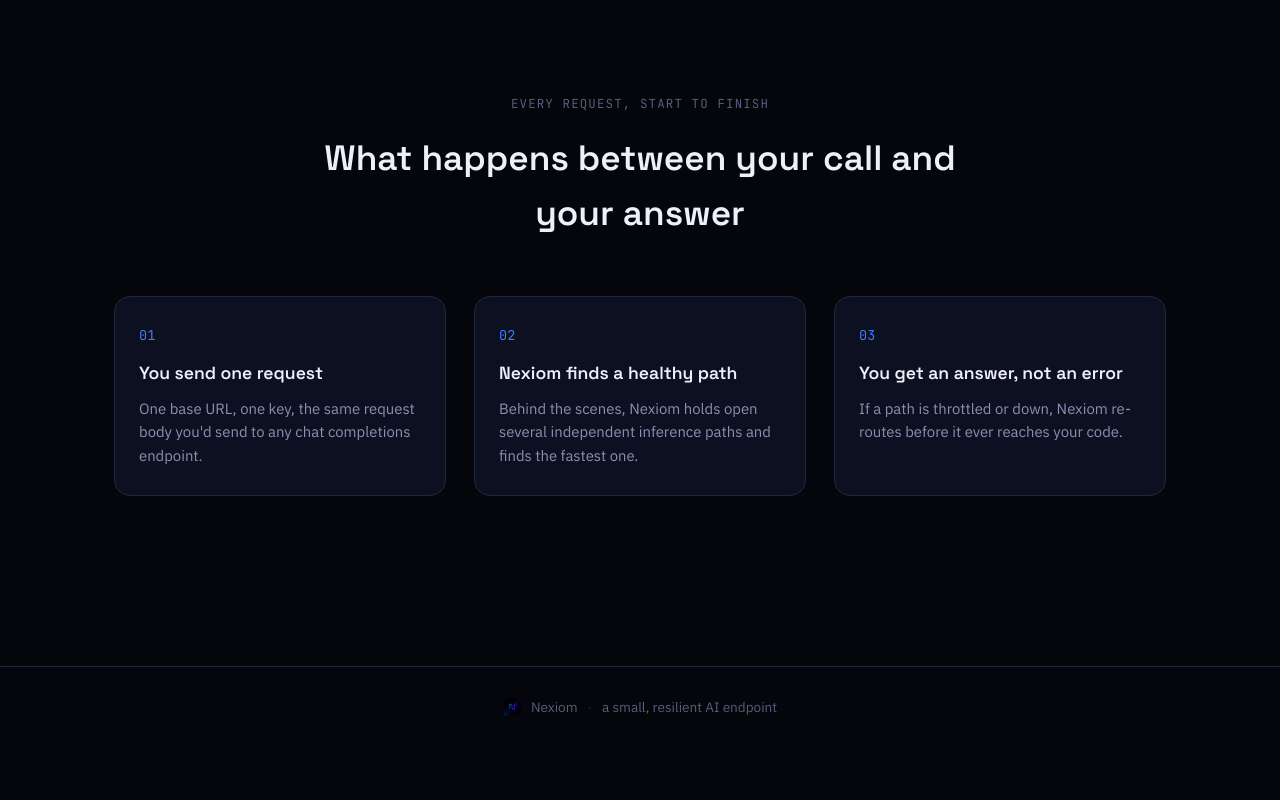
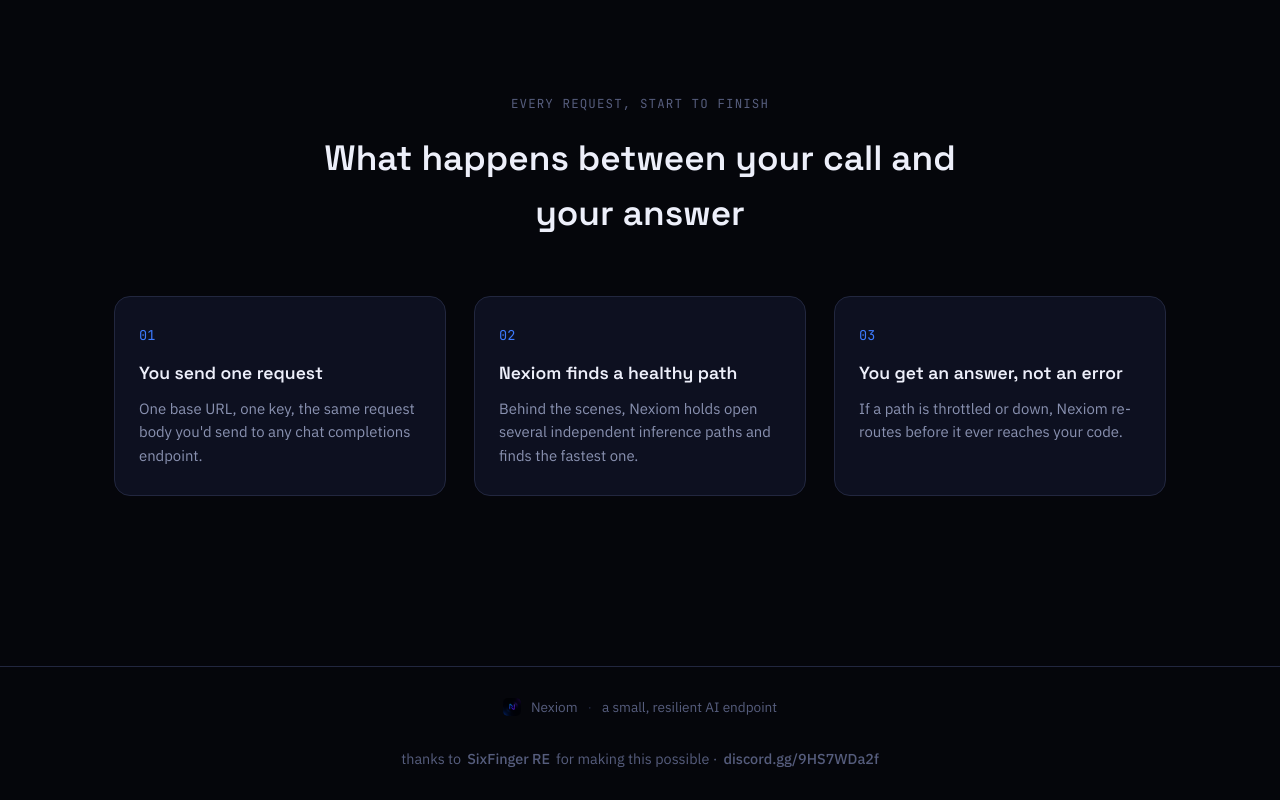
Before and after one commit to JustScriptzz/nexiom-api, a website: page index.html in a window 1280 px wide. Shown: the part 853-1653 px from the top of the page. Before the commit the page ends 1611 px from the top, so only its background shows below. Drawn offline with Linux system fonts and the light colour scheme.

Commit message:
add SixFinger RE credit + Discord link to home footer

```diff
--- a/index.html
+++ b/index.html
@@ -41,6 +41,9 @@
   <span class="footer-dot">·</span>
   <span>a small, resilient AI endpoint</span>
 </footer>
+<div class="footer-credit">
+  thanks to <a href="https://discord.gg/9HS7WDa2f" target="_blank" rel="noopener">SixFinger RE</a> for making this possible · <a href="https://discord.gg/9HS7WDa2f" target="_blank" rel="noopener">discord.gg/9HS7WDa2f</a>
+</div>
 
 <script type="text/template" id="tmpl-home">
   <section class="hero">
--- a/style.css
+++ b/style.css
@@ -1109,6 +1109,23 @@ a { color: inherit; }
 .footer-dot { color: var(--line); }
 .route-chat .footer { display: none; }
 
+.footer-credit {
+  display: flex; align-items: center; justify-content: center; gap: 6px;
+  padding: 0 24px 30px;
+  color: var(--text-dim);
+  font-size: 0.9rem;
+  border-bottom: 0;
+  margin-top: -10px;
+}
+.footer-credit a {
+  color: var(--accent);
+  text-decoration: none;
+  font-weight: 500;
+}
+.footer-credit a:hover {
+  text-decoration: underline;
+}
+
 /* ---------- Responsive ---------- */
 @media (max-width: 760px) {
   .nav-links { gap: 16px; }
```
